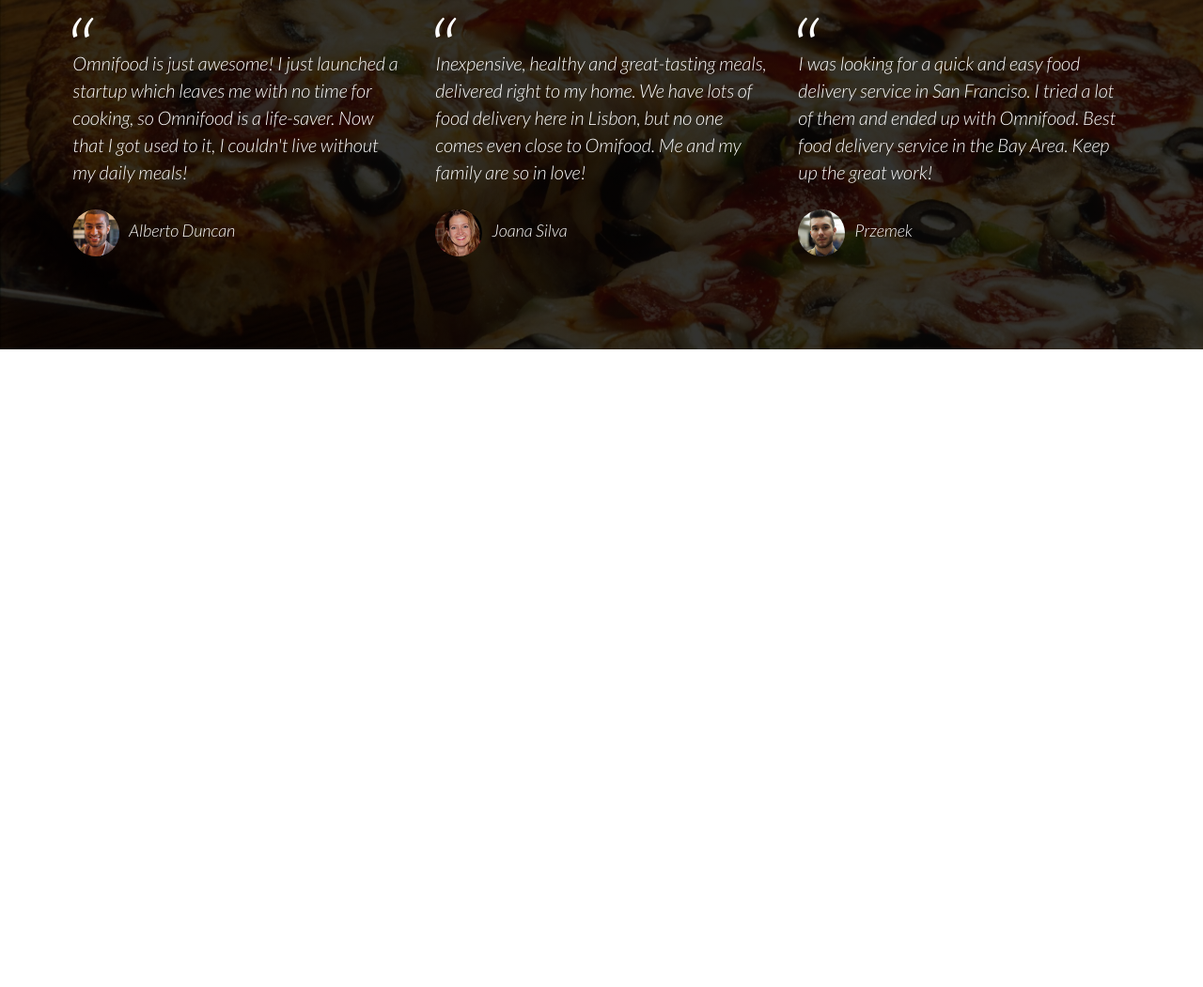
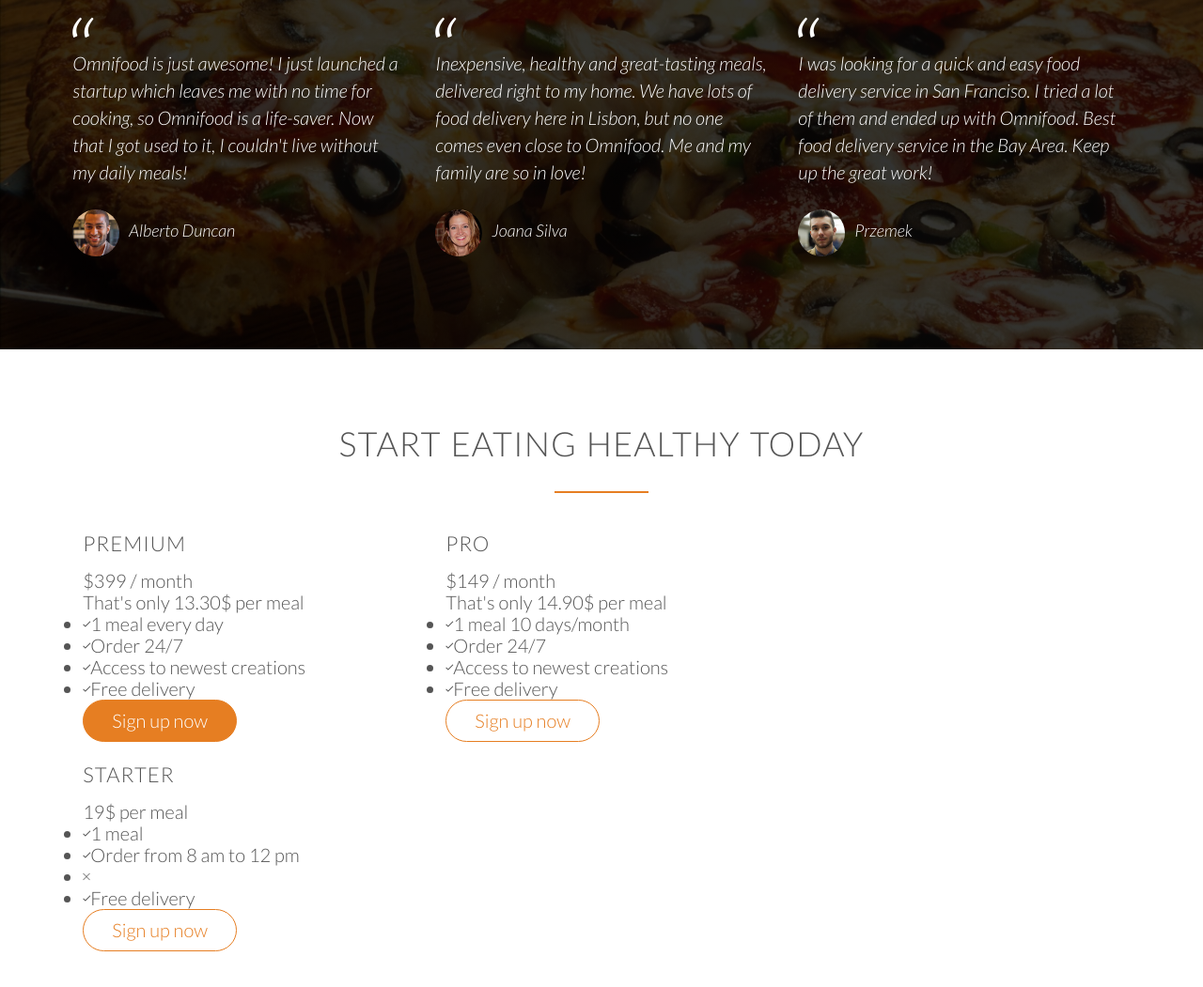
Before and after one commit to mrmufo/learning-html-css, a plain HTML site: page omnifood-site-project/index.html in a window 1280 px wide. Shown: the part 3645-4696 px from the top of the page at 94% size. Before the commit the page ends 4017 px from the top, so only its background shows below. Drawn offline with Linux system fonts and the light colour scheme; files whose address does not match are found by name.

Commit message:
Added new section

```diff
--- a/omnifood-site-project/index.html
+++ b/omnifood-site-project/index.html
@@ -224,7 +224,7 @@
                     </blockquote>
                 </div>
                 <div class="col span-1-of-3">
-                    <blockquote>Inexpensive, healthy and great-tasting meals, delivered right to my home. We have lots of food delivery here in Lisbon, but no one comes even close to Omifood. Me and my family are so in love!
+                    <blockquote>Inexpensive, healthy and great-tasting meals, delivered right to my home. We have lots of food delivery here in Lisbon, but no one comes even close to Omnifood. Me and my family are so in love!
                         <cite> <img src="resources/img/customer-2.jpg">Joana Silva</cite>
                     </blockquote>
                 </div>
@@ -235,19 +235,101 @@
                 </div>
             </div>
         </section>
+
+        <section class="section-plans">
+            <div class="row">
+                <h2>Start eating healthy today</h2>
+                <div class="col span-1-of-3">
+                    <div class="plan-box">
+                        <div>
+                            <h3>Premium</h3>
+                            <p class="plan-price">$399 / month</p>
+                            <p class="plan-price-meal">That's only 13.30$ per meal</p>
+                        </div>
+                        <div>
+                            <ul>
+                                <li><i class="ion-ios-checkmark-empty"></i>1 meal every day</li>
+                                <li><i class="ion-ios-checkmark-empty"></i>Order 24/7</li>
+                                <li><i class="ion-ios-checkmark-empty"></i>Access to newest creations</li>
+                                <li><i class="ion-ios-checkmark-empty"></i>Free delivery</li>
+                            </ul>
+                        </div>
+                        <div>
+                            <a href="#" class="btn btn-full">Sign up now</a>
+                        </div>
+                    </div>
+                </div>
+                <div class="col span-1-of-3">
+                    <div class="plan-box">
+                        <div>
+                            <h3>Pro</h3>
+                            <p class="plan-price">$149 / month</p>
+                            <p class="plan-price-meal">That's only 14.90$ per meal</p>
+                        </div>
+                        <div>
+                            <ul>
+                                <li><i class="ion-ios-checkmark-empty"></i>1 meal 10 days/month</li>
+                                <li><i class="ion-ios-checkmark-empty"></i>Order 24/7</li>
+                                <li><i class="ion-ios-checkmark-empty"></i>Access to newest creations</li>
+                                <li><i class="ion-ios-checkmark-empty"></i>Free delivery</li>
+                            </ul>
+                        </div>
+                        <div>
+                            <a href="#" class="btn btn-ghost">Sign up now</a>
+                        </div>
+                    </div>
+                </div>
+                <div class="col span-1-of-3">
+                    <div class="plan-box">
+                        <div>
+                            <h3>Starter</h3>
+                            <p class="plan-price">19$ per meal</p>
+                            <p class="plan-price-meal"></p>
+                        </div>
+                        <div>
+                            <ul>
+                                <li><i class="ion-ios-checkmark-empty"></i>1 meal</li>
+                                <li><i class="ion-ios-checkmark-empty"></i>Order from 8 am to 12 pm</li>
+                                <li><i class="ion-ios-close-empty"></i></li>
+                                <li><i class="ion-ios-checkmark-empty"></i>Free delivery</li>
+                            </ul>
+                        </div>
+                        <div>
+                            <a href="#" class="btn btn-ghost">Sign up now</a>
+                        </div>
+                    </div>
+                </div>
+            </div>
+        </section>
     </body>
 </html>
 
 <!--
-Title: Our customers can't live without us
+Section 6: Sign up and pricing plans
+Title: Start eating healthy today
 
-Omnifood is just awesome! I just launched a startup which leaves me with no time for cooking, so Omnifood is a life-saver. Now that I got used to it, I couldn't live without my daily meals!
-(Alberto Duncan)
+Plan 1: Premium
+399$ per month
+That’s only 13.30$ per meal
+1 meal every day
+Order 24/7
+Access to newest creations
+Free delivery
 
-Inexpensive, healthy and great-tasting meals, delivered right to my home. We have lots of food delivery here in Lisbon, but no one comes even close to Omifood. Me and my family are so in love!
-(Joana Silva)
 
-I was looking for a quick and easy food delivery service in San Franciso. I tried a lot of them and ended up with Omnifood. Best food delivery service in the Bay Area. Keep up the great work!
-(Milton Chapman)
+Plan 2: Pro
+149$ per month
+That’s only 14.90$ per meal
+1 meal 10 days/month
+Order 24/7
+Access to newest creations
+Free delivery
+
+
+Plan 3: Starter
+19$ per meal
+1 meal
+Order from 8 am to 12 pm
+Free delivery
 
 -->
```
